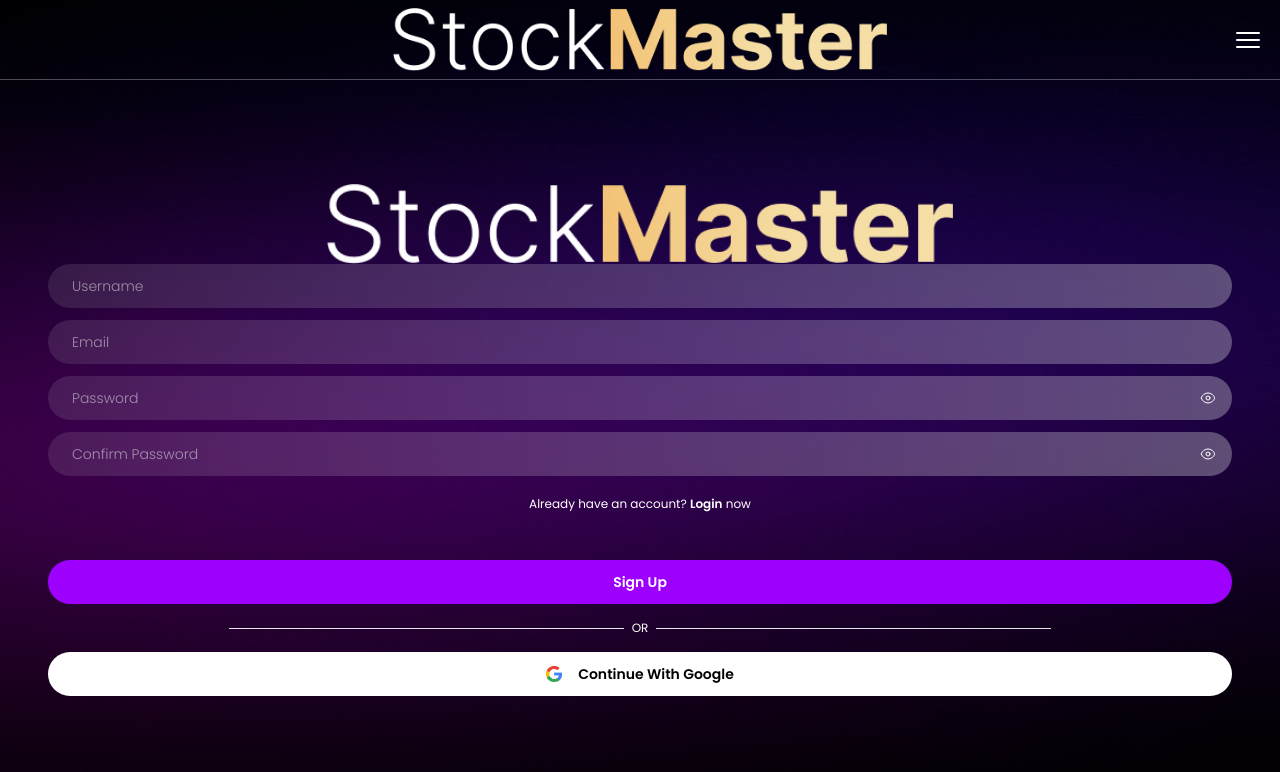
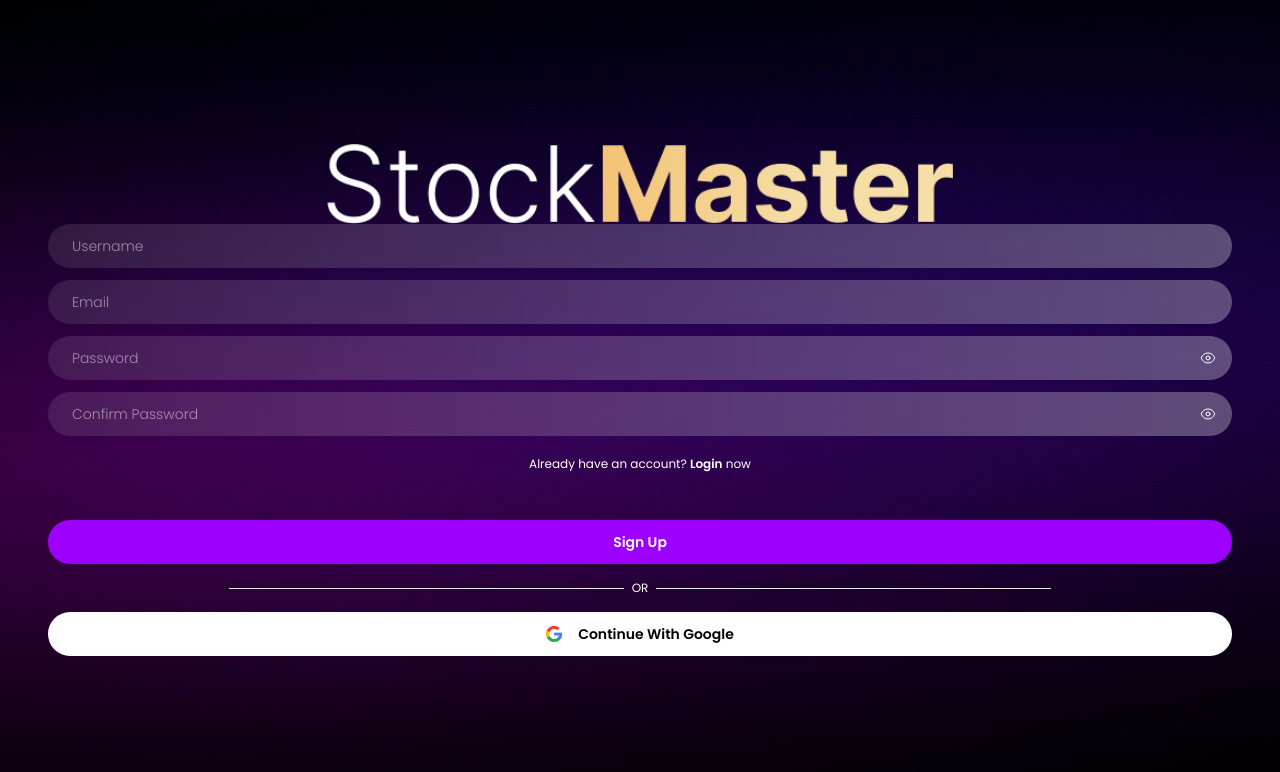
Before and after one commit to jovianjr/StockMaster-FE, a Next.js app: page /signup in a window 1280 px wide. Shown: the top 772 px of the page. Built offline with nearby package versions, Linux system fonts and the light colour scheme.

Commit message:
fix(navbar): remove navbar from auth page

```diff
--- a/src/app/components/Navbar/index.js
+++ b/src/app/components/Navbar/index.js
@@ -52,7 +52,7 @@
 				</Menu.Button>
 			</div>
 			<Menu.Items className="fixed left-0 top-0 z-[1000] h-full w-full px-10 py-12 ">
-				<div className="absolute inset-0 bg-white/20 text-black shadow-[inset_0_2px_30px_0_rgba(255,255,255,0.5)] backdrop-blur-lg"></div>
+				<div className="absolute inset-0 bg-white/10 text-black shadow-[inset_0_2px_30px_0_rgba(255,255,255,0.5)] backdrop-blur-xl"></div>
 				<div className="relative z-10 flex h-full flex-col items-end gap-3">
 					<Menu.Item className="mb-10">
 						{({ close }) => (
--- a/src/app/login/page.js
+++ b/src/app/login/page.js
@@ -8,9 +8,7 @@
 
 export default function Login() {
 	return (
-		<div className="h-screen">
-			<Navbar />
-			<main className="flex h-full flex-col items-center justify-center px-12 pt-20">
+		<main className="flex h-screen flex-col items-center justify-center px-12">
 			<div className="relative h-20 w-2/3 px-5">
 				<Image
 					src="/assets/images/logo.png"
@@ -50,6 +48,5 @@
 				</button>
 			</div>
 		</main>
-		</div>
 	);
 }
--- a/src/app/signup/page.js
+++ b/src/app/signup/page.js
@@ -8,9 +8,7 @@
 
 export default function SignUp() {
 	return (
-		<div className="h-screen">
-			<Navbar />
-			<main className="flex h-full flex-col items-center justify-center px-12 pt-20">
+		<main className="flex h-screen flex-col items-center justify-center px-12">
 			<div className="relative h-20 w-2/3 px-5">
 				<Image
 					src="/assets/images/logo.png"
@@ -52,6 +50,5 @@
 				</button>
 			</div>
 		</main>
-		</div>
 	);
 }
```
Lines whose indentation alone changed are shown as unchanged.
